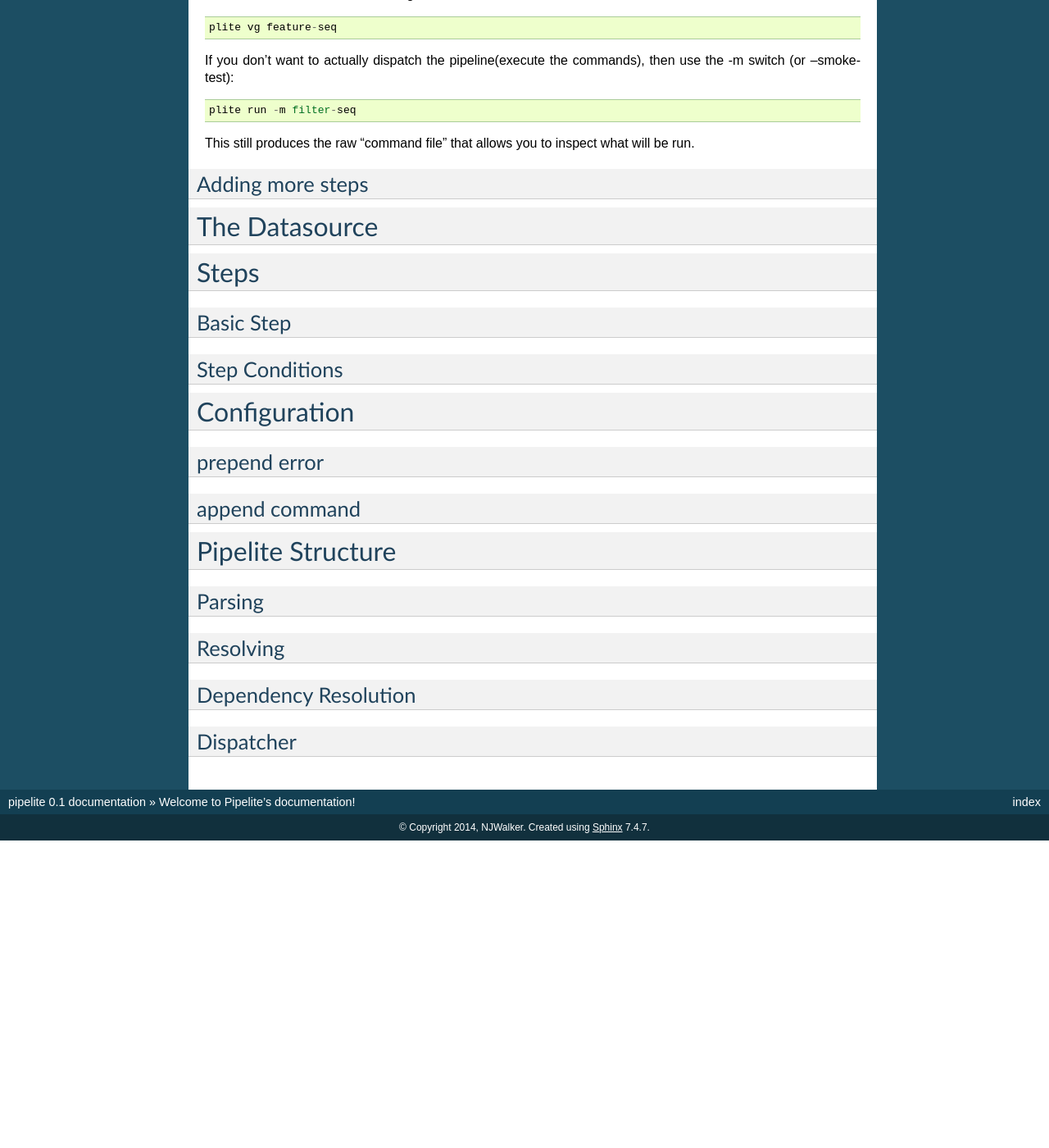
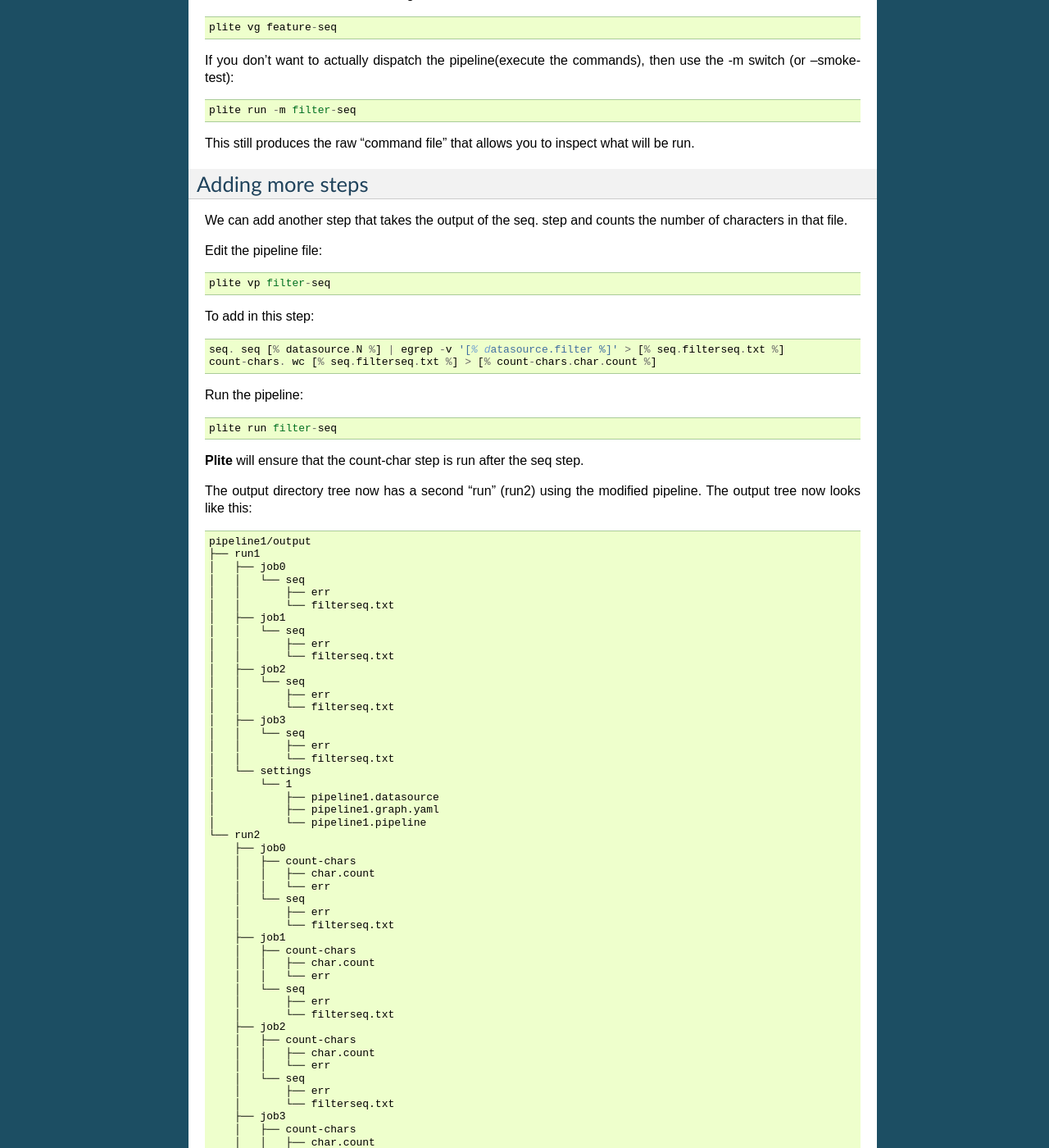
Before and after one commit to njgit/App-Pipeline-Lite, a Sphinx documentation site: the page built from docs/index.rst, in a window 1280 px wide and 1400 px high, scrolled down 2127 px. Shown: the whole window at 82% size. Built offline with Sphinx 7.4.7, drawn with Linux system fonts in a browser that asks for light colours; pages that are not in the unit, such as notebooks, are missing from menus; before the commit the page ends 3152 px from its top, so only the background shows below that; some of the changed text lies outside the part shown.

Commit message:
doc updates

```diff
--- a/docs/index.rst
+++ b/docs/index.rst
@@ -150,6 +150,82 @@
 Adding more steps
 -----------------
 
+We can add another step that takes the output of the seq. step and counts the number of characters in that file.
+
+Edit the pipeline file::
+
+    plite vp filter-seq
+
+To add in this step::
+
+    seq. seq [% datasource.N %] | egrep -v '[% datasource.filter %]' > [% seq.filterseq.txt %]
+    count-chars. wc [% seq.filterseq.txt %] > [% count-chars.char.count %]
+
+Run the pipeline::
+
+    plite run filter-seq
+
+**Plite** will ensure that the count-char step is run after the seq step.
+
+The output directory tree now has a second "run" (run2) using the modified pipeline. The output tree now looks like this::
+
+    pipeline1/output
+    ├── run1
+    │   ├── job0
+    │   │   └── seq
+    │   │       ├── err
+    │   │       └── filterseq.txt
+    │   ├── job1
+    │   │   └── seq
+    │   │       ├── err
+    │   │       └── filterseq.txt
+    │   ├── job2
+    │   │   └── seq
+    │   │       ├── err
+    │   │       └── filterseq.txt
+    │   ├── job3
+    │   │   └── seq
+    │   │       ├── err
+    │   │       └── filterseq.txt
+    │   └── settings
+    │       └── 1
+    │           ├── pipeline1.datasource
+    │           ├── pipeline1.graph.yaml
+    │           └── pipeline1.pipeline
+    └── run2
+        ├── job0
+        │   ├── count-chars
+        │   │   ├── char.count
+        │   │   └── err
+        │   └── seq
+        │       ├── err
+        │       └── filterseq.txt
+        ├── job1
+        │   ├── count-chars
+        │   │   ├── char.count
+        │   │   └── err
+        │   └── seq
+        │       ├── err
+        │       └── filterseq.txt
+        ├── job2
+        │   ├── count-chars
+        │   │   ├── char.count
+        │   │   └── err
+        │   └── seq
+        │       ├── err
+        │       └── filterseq.txt
+        ├── job3
+        │   ├── count-chars
+        │   │   ├── char.count
+        │   │   └── err
+        │   └── seq
+        │       ├── err
+        │       └── filterseq.txt
+        └── settings
+            └── 1
+                ├── pipeline1.datasource
+                ├── pipeline1.graph.yaml
+                └── pipeline1.pipeline
 
 
 
```
